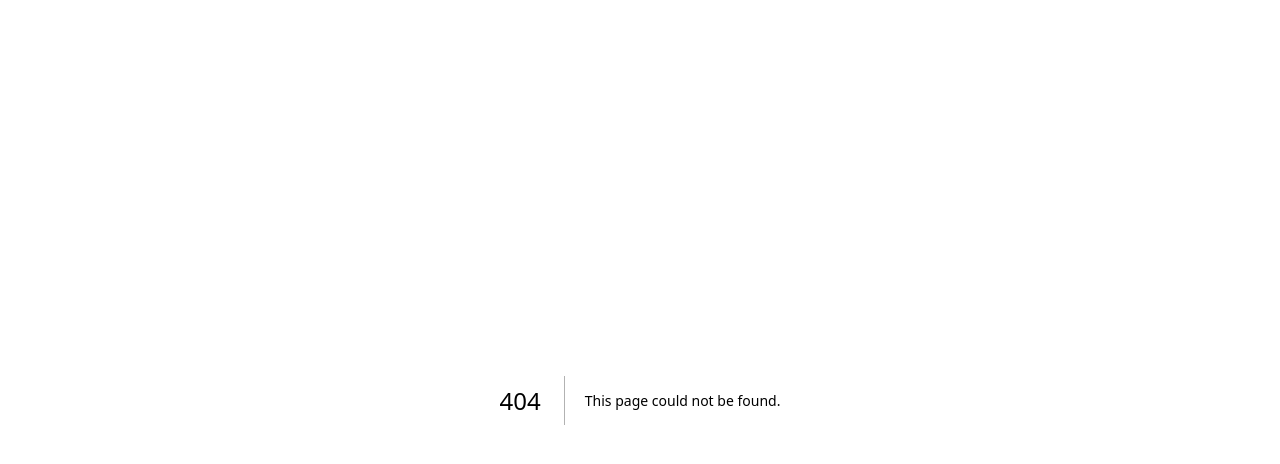
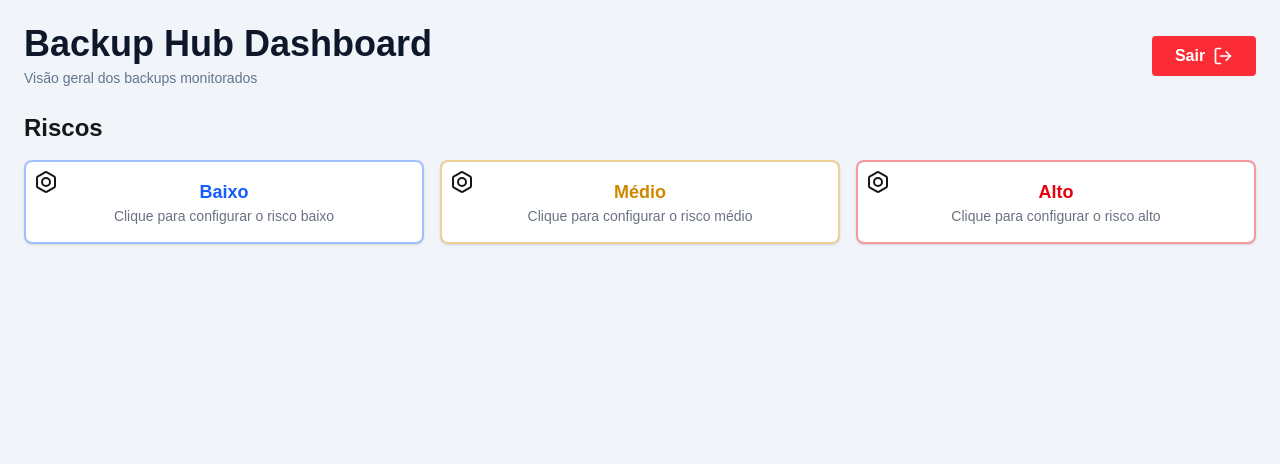
Before and after one commit to gabrielrehbein/backup-hub, a Next.js app in the folder frontend/: page /admin/riscos in a window 1280 px wide. Before the commit this address had no page. Shown: the top 464 px of the page. Built offline with nearby package versions, Linux system fonts and the light colour scheme.

Commit message:
feat: iniciando tela de riscos

```diff
--- a/frontend/app/admin/page.tsx
+++ b/frontend/app/admin/page.tsx
@@ -3,7 +3,7 @@
 import Header from '../components/Header';
 import { Container } from '../components/Container';
 import { Button } from '../components/Button';
-import { CircleUserRoundIcon, DatabaseBackupIcon, GaugeIcon, HardDriveIcon, MonitorCogIcon, SquareChartGanttIcon, UsersRoundIcon } from 'lucide-react';
+import { BoltIcon, CircleUserRoundIcon, DatabaseBackupIcon, GaugeIcon, HardDriveIcon, MonitorCogIcon, SquareChartGanttIcon, UsersRoundIcon } from 'lucide-react';
 import { useAuth } from '@/src/modules/auth/providers/AuthProvider';
 import { redirect } from 'next/navigation';
 import { UserRoutes } from '@/src/modules/user/routes/user-routes';
@@ -13,6 +13,7 @@ import { InstanceRoutes } from '@/src/modules/system/routes/instance-routes';
 import { PlanRoutes } from '@/src/modules/client/routes/plan-routes';
 import { BackupRoutes } from '@/src/modules/backup/routes/backup-routes';
 import { DashboardRoutes } from '@/src/modules/dashboard/routes/dashboard-routes';
+import { RiskRoutes } from '@/src/modules/risk/routes/risk-routes';
 
 export default function AdminPage() {
     const isAdmin = useAuth().isAdmin;
@@ -48,6 +49,11 @@ export default function AdminPage() {
                         Plano
                         <SquareChartGanttIcon />
                     </Button>
+
+                    <Button size='large' onClick={() => redirect(RiskRoutes.LIST)}>
+                        Riscos
+                        <BoltIcon />
+                    </Button>
                 </div>
                 <div className='flex justify-between gap-4'>
                     <Button size='large' onClick={() => redirect(BackupRoutes.LIST)}>
--- /dev/null
+++ b/frontend/app/admin/riscos/page.tsx
@@ -0,0 +1,50 @@
+"use client";
+
+import { Container } from "@/app/components/Container";
+import Header from "@/app/components/Header";
+import { BoltIcon } from "lucide-react";
+
+export default function RiskPage() {
+    return (
+        <Container>
+            <Header />
+            <div className="flex flex-col gap-4">
+                <div className="flex justify-between gap-4">
+                    <h1 className="text-2xl font-bold">Riscos</h1>
+                </div>
+                <div className="flex justify-between gap-4">
+                    <button
+                        className="relative cursor-pointer w-full border-2 border-blue-600/40 bg-white shadow-sm rounded-lg p-4 hover:bg-blue-50 transition"
+                        onClick={() => console.log("Configurar risco: Baixo")}
+                    >
+                        <span className="absolute top-2 left-2">
+                            <BoltIcon />
+                        </span>
+                        <h2 className="text-lg font-semibold text-blue-600">Baixo</h2>
+                        <p className="text-sm text-gray-500">Clique para configurar o risco baixo</p>
+                    </button>
+                    <button
+                        className="relative w-full cursor-pointer border-2 border-yellow-600/40 bg-white shadow-sm rounded-lg p-4 hover:bg-yellow-50 transition"
+                        onClick={() => console.log("Configurar risco: Médio")}
+                    >
+                        <span className="absolute top-2 left-2 ">
+                            <BoltIcon />
+                        </span>
+                        <h2 className="text-lg font-semibold text-yellow-600">Médio</h2>
+                        <p className="text-sm text-gray-500">Clique para configurar o risco médio</p>
+                    </button>
+                    <button
+                        className="relative w-full cursor-pointer border-2 border-red-600/40 bg-white shadow-sm rounded-lg p-4 hover:bg-red-50 transition"
+                        onClick={() => console.log("Configurar risco: Alto")}
+                    >
+                        <span className="absolute top-2 left-2">
+                            <BoltIcon />
+                        </span>
+                        <h2 className="text-lg font-semibold text-red-600">Alto</h2>
+                        <p className="text-sm text-gray-500">Clique para configurar o risco alto</p>
+                    </button>
+                </div>
+            </div>
+        </Container>
+    );
+}
--- /dev/null
+++ b/frontend/src/modules/risk/routes/risk-routes.ts
@@ -0,0 +1,4 @@
+export class RiskRoutes {
+  static readonly LIST = '/admin/riscos';
+  static readonly DETAIL = '/admin/riscos/{id}';
+}
```
